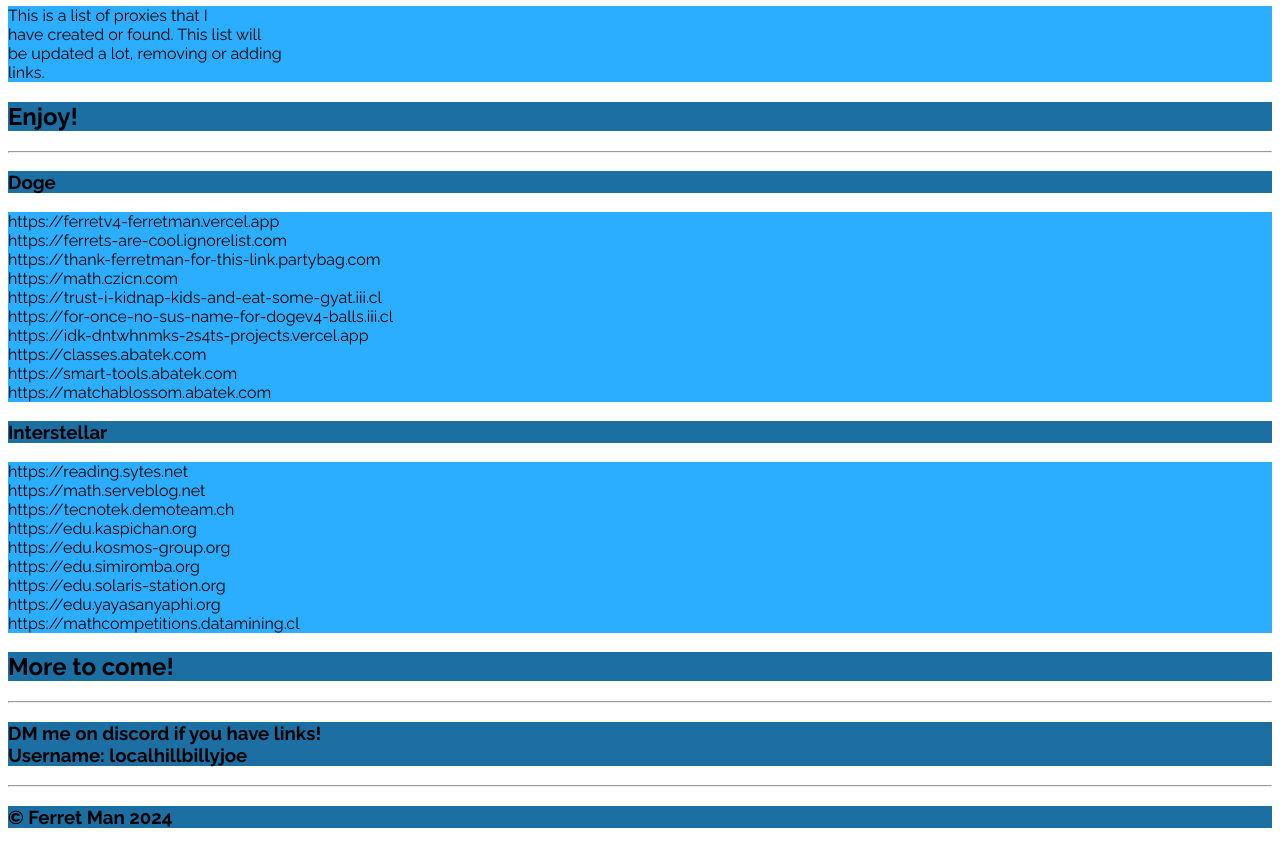
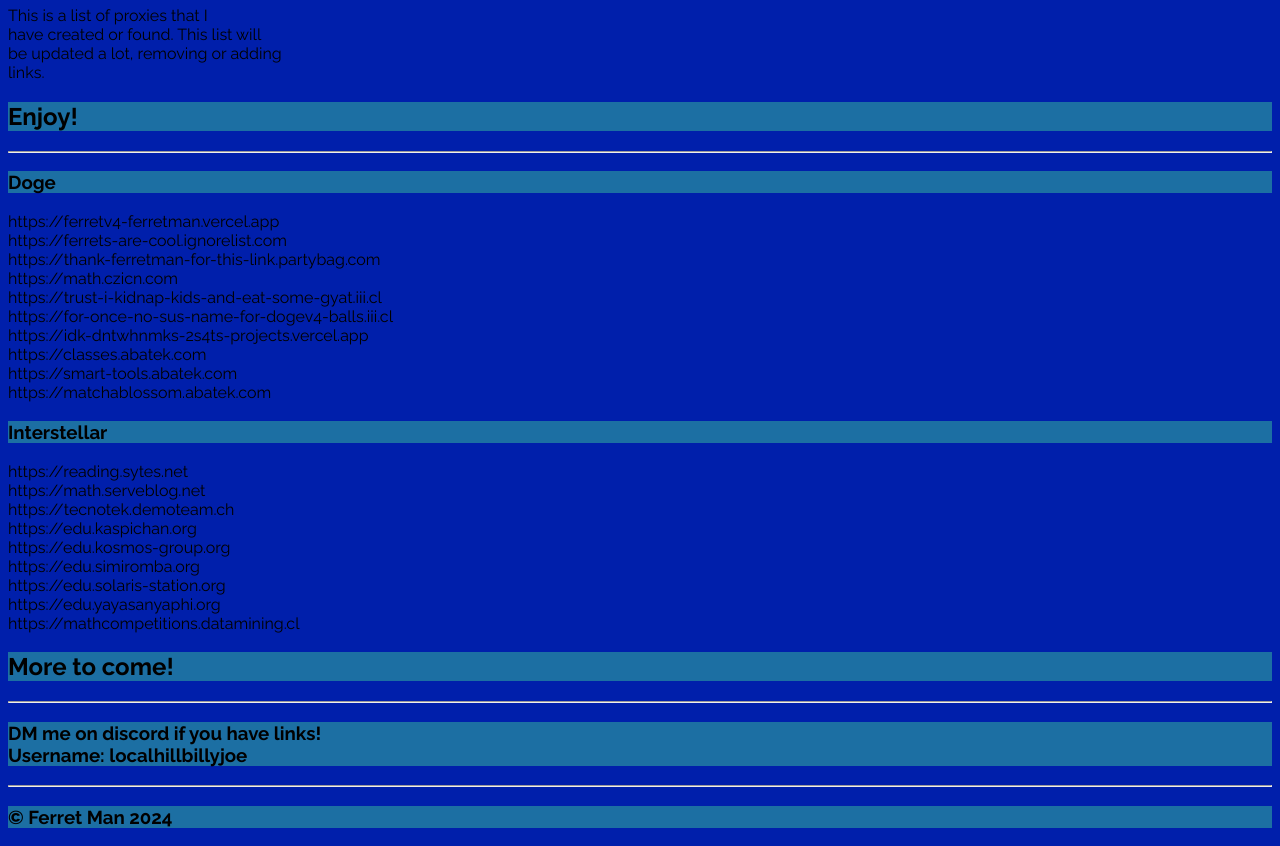
Before and after one commit to kyle22112/proxies, a plain HTML site: page index.html in a window 1280 px wide. Shown: the part 74-920 px from the top of the page. Drawn offline with Linux system fonts and the light colour scheme.

Commit message:
Update style.css

```diff
--- a/style.css
+++ b/style.css
@@ -1,8 +1,6 @@
 body {
   font-family: 'Raleway', sans-serif;
-}
-p {
-  background-color: rgb(43, 174, 255);
+  background-color: rgb(0, 31, 171);
 }
 h1 {
   background-color: rgb(28, 111, 163);
```
